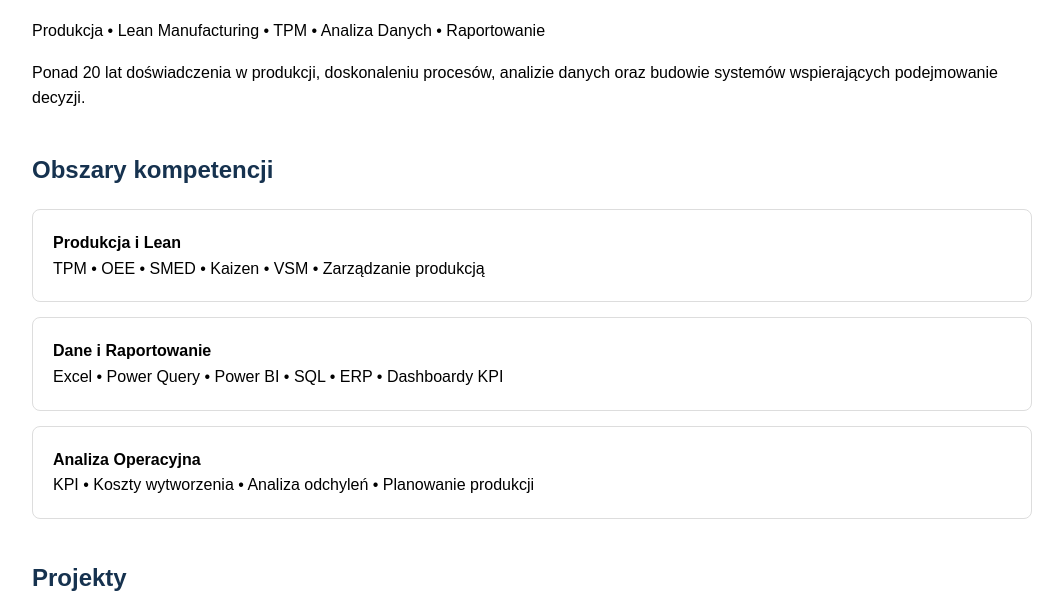
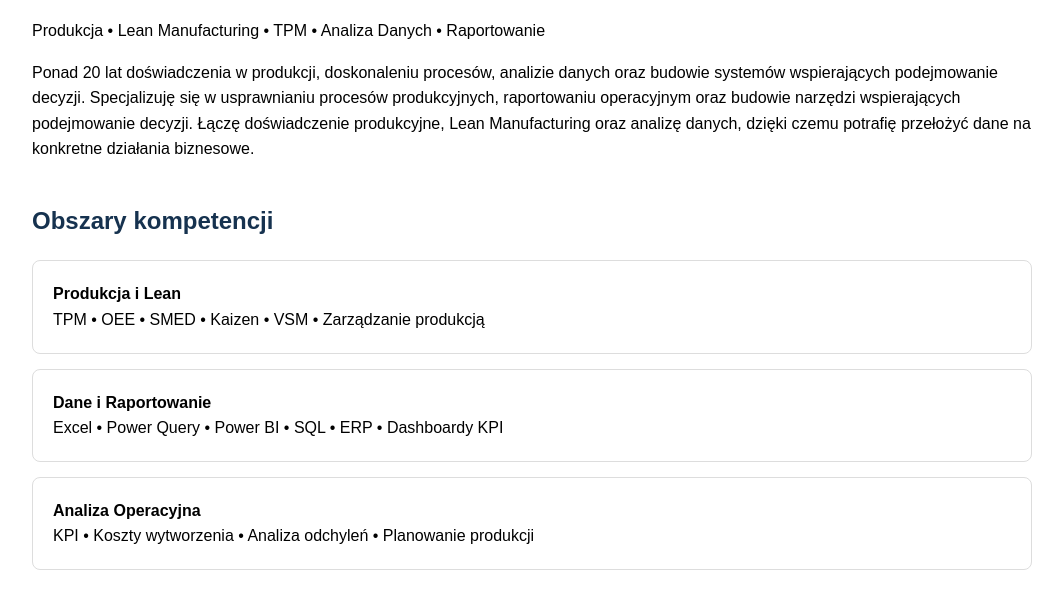
Before and after one commit to Kizy32/portfolio, a plain HTML site: page index.html in a window 1280 px wide. Shown: the part 116-723 px from the top of the page, without its empty margins (108-1171 px from the left). Drawn offline with Linux system fonts and the light colour scheme.

Commit message:
Dodano sekcję O mnie
Rozbudowa opisu doświadczenia.
Podkreślenie kompetencji produkcyjnych i analitycznych.

```diff
--- a/index.html
+++ b/index.html
@@ -50,6 +50,14 @@ Produkcja • Lean Manufacturing • TPM • Analiza Danych • Raportowanie
 <p>
 Ponad 20 lat doświadczenia w produkcji, doskonaleniu procesów,
 analizie danych oraz budowie systemów wspierających podejmowanie decyzji.
+
+Specjalizuję się w usprawnianiu procesów produkcyjnych,
+raportowaniu operacyjnym oraz budowie narzędzi wspierających
+podejmowanie decyzji.
+
+Łączę doświadczenie produkcyjne, Lean Manufacturing
+oraz analizę danych, dzięki czemu potrafię przełożyć dane
+na konkretne działania biznesowe.
 </p>
 
 <h2>Obszary kompetencji</h2>
```
